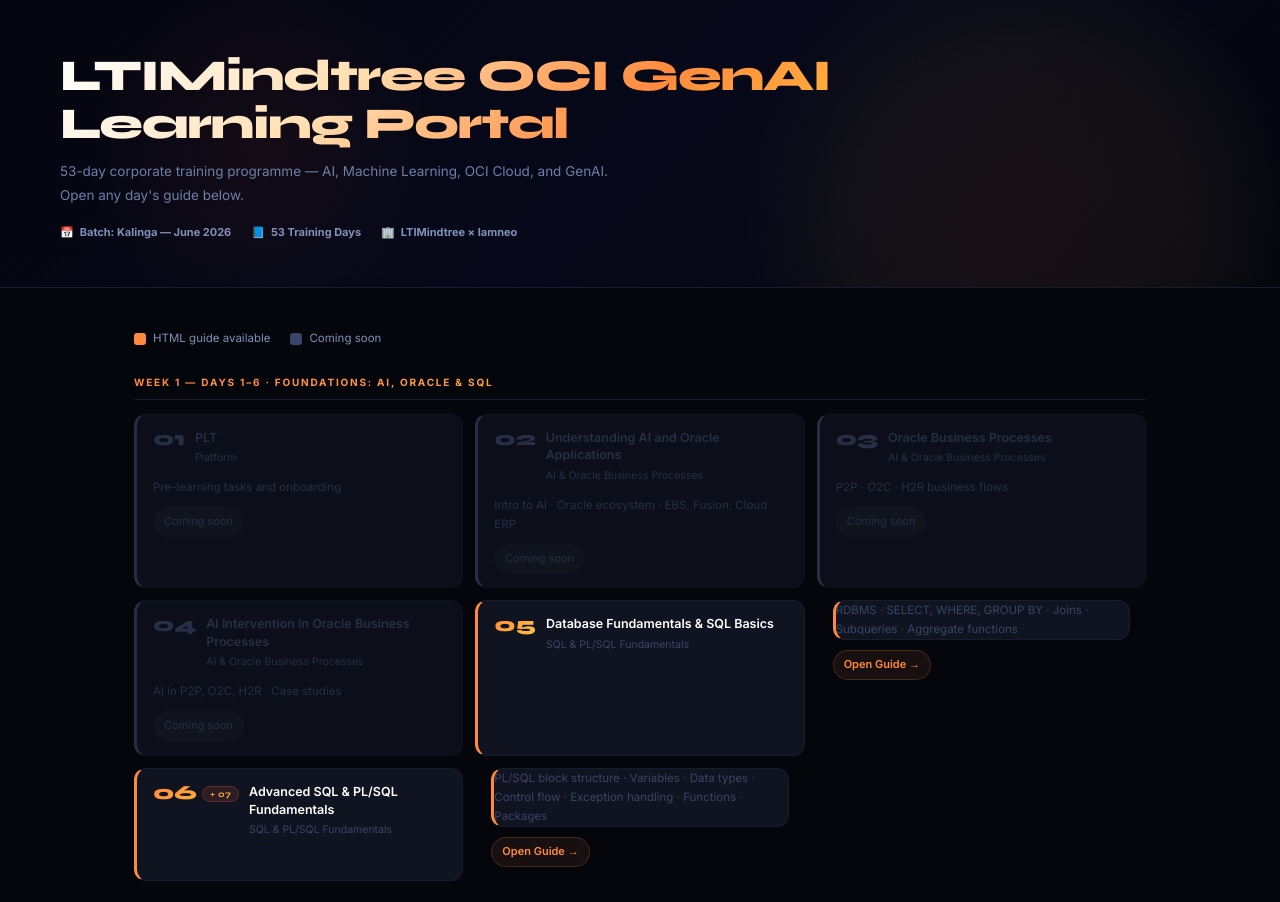
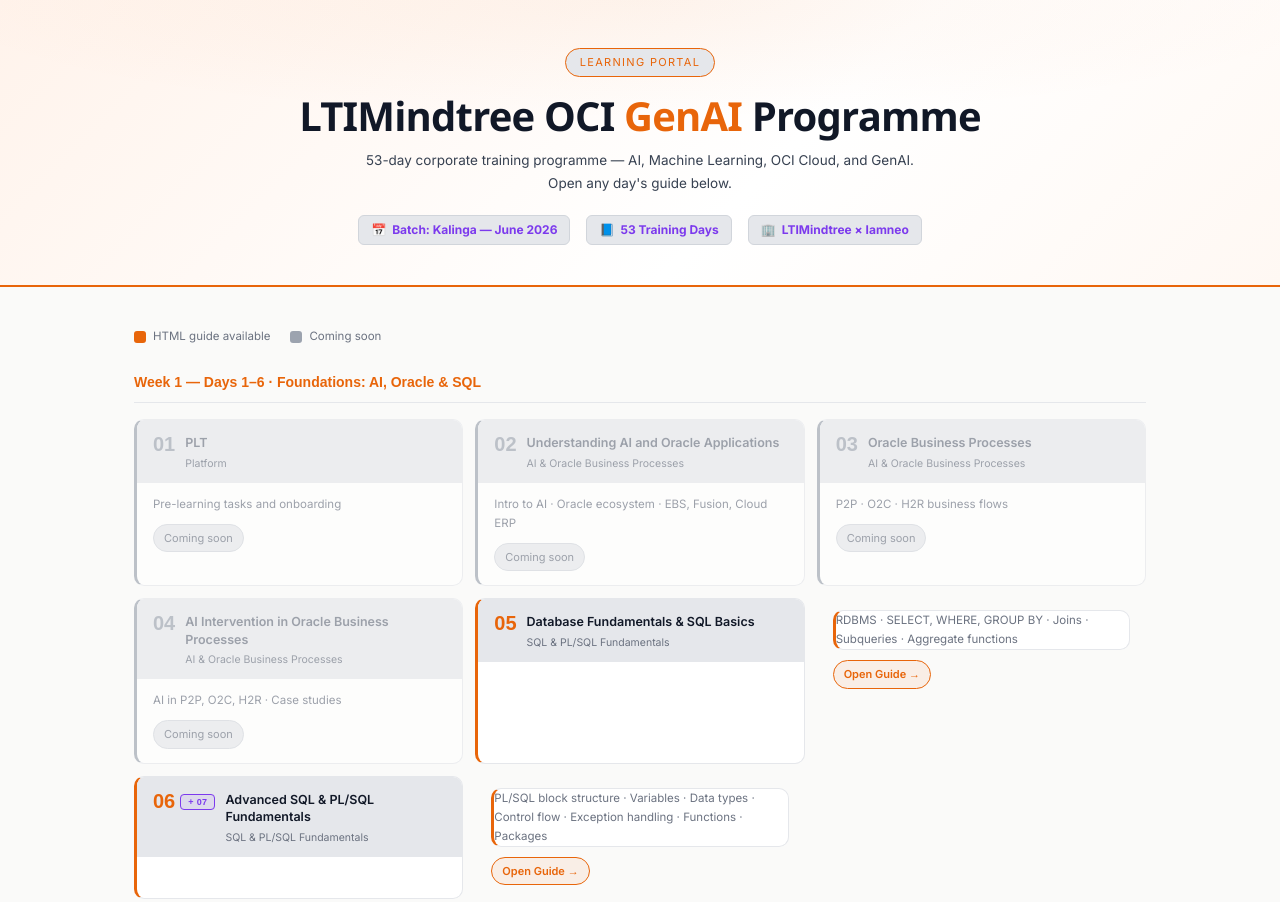
Before and after one commit to ragulraj-d/OCI-GENAI-LMS, a plain HTML site: page index.html in a window 1280 px wide. Shown: the top 902 px of the page. Drawn offline with Linux system fonts and the light colour scheme; a web font is replaced by a local one.

Commit message:
Restyle index page to match day13 light theme (Catppuccin, orange accent)

```diff
--- a/index.html
+++ b/index.html
@@ -4,59 +4,69 @@
 <meta charset="UTF-8">
 <meta name="viewport" content="width=device-width, initial-scale=1.0">
 <title>LTIMindtree OCI GenAI Programme — Learning Portal</title>
+<link rel="preconnect" href="https://fonts.googleapis.com">
+<link rel="preconnect" href="https://fonts.gstatic.com" crossorigin>
+<link href="https://fonts.googleapis.com/css2?family=Aptos+Display:wght@300;400;600;700&family=Inter:wght@300;400;500;600;700&display=swap" rel="stylesheet">
 <style>
-@import url('https://fonts.googleapis.com/css2?family=Inter:wght@400;500;600;700&family=Syne:wght@700;800&display=swap');
-:root{--bg:#05060c;--card:#101320;--border:#181c2e;--text:#e2eaff;--muted:#8090b8;--faint:#3a4466;}
+:root{
+  --base:#FAFAF9;--mantle:#FFFFFF;--crust:#F3F4F6;
+  --surface0:#E5E7EB;--surface1:#D1D5DB;--surface2:#9CA3AF;
+  --text:#111827;--subtext0:#374151;--subtext1:#6B7280;
+  --peach:#E8650A;--blue:#2563EB;--mauve:#7C3AED;--green:#16A34A;--faint:#9CA3AF;
+}
 *{margin:0;padding:0;box-sizing:border-box;}
 html{scroll-behavior:smooth;}
-body{background:var(--bg);color:var(--text);font-family:"Inter",sans-serif;font-size:14px;line-height:1.8;overflow-x:hidden;}
-.hero{background:linear-gradient(135deg,#04050e,#07091a,#04050e);border-bottom:1px solid var(--border);padding:52px 60px 44px;position:relative;overflow:hidden;}
-.hero::before{content:"";position:absolute;top:-80px;right:-40px;width:600px;height:600px;background:radial-gradient(circle,rgba(255,138,61,.08),rgba(255,194,61,.05) 40%,transparent 65%);border-radius:50%;}
-.hero::after{content:"";position:absolute;bottom:-60px;left:60px;width:400px;height:400px;background:radial-gradient(circle,rgba(255,92,61,.06),transparent 65%);border-radius:50%;}
-.hero h1{font-family:"Syne",sans-serif;font-size:clamp(24px,4vw,44px);font-weight:800;letter-spacing:-.03em;line-height:1.1;background:linear-gradient(135deg,#fff 0%,#ffe0b3 25%,#ff8a3d 50%,#ffc23d 75%,#ff5c3d 100%);-webkit-background-clip:text;-webkit-text-fill-color:transparent;background-clip:text;margin-bottom:10px;position:relative;z-index:1;}
-.hero p{color:#6d7fa8;font-size:13.5px;max-width:560px;position:relative;z-index:1;}
-.hero-meta{display:flex;gap:20px;margin-top:16px;flex-wrap:wrap;}
-.hm{font-size:11px;color:var(--faint);display:flex;align-items:center;gap:6px;position:relative;z-index:1;}
-.hm strong{color:var(--muted);}
+body{background:var(--base);color:var(--text);font-family:"Inter",'Segoe UI',sans-serif;font-size:14px;line-height:1.7;overflow-x:hidden;}
+
+.hero{background:linear-gradient(135deg,#FFF3EB 0%,#FFFFFF 60%,#FFF8F3 100%);border-bottom:2px solid var(--peach);padding:48px 60px 40px;text-align:center;position:relative;overflow:hidden;}
+.hero::before{content:"";position:absolute;inset:0;background:radial-gradient(ellipse 80% 60% at 50% 0%,rgba(232,101,10,.06) 0%,transparent 70%);pointer-events:none;}
+.hero-badge{display:inline-block;background:var(--surface0);border:1px solid var(--peach);color:var(--peach);font-size:11px;letter-spacing:.12em;text-transform:uppercase;padding:4px 14px;border-radius:20px;margin-bottom:16px;position:relative;z-index:1;}
+.hero h1{font-family:"Aptos Display",'Segoe UI',sans-serif;font-size:clamp(24px,4vw,40px);font-weight:700;color:var(--text);letter-spacing:-.02em;line-height:1.15;margin-bottom:10px;position:relative;z-index:1;}
+.hero h1 span{color:var(--peach);}
+.hero p{color:var(--subtext0);font-size:13.5px;max-width:560px;margin:0 auto;position:relative;z-index:1;}
+.hero-meta{display:flex;justify-content:center;gap:16px;margin-top:20px;flex-wrap:wrap;position:relative;z-index:1;}
+.hm{font-size:12px;color:var(--subtext0);background:var(--surface0);border:1px solid var(--surface1);padding:4px 12px;border-radius:6px;display:flex;align-items:center;gap:6px;}
+.hm strong{color:var(--mauve);}
 
 main{max-width:1100px;margin:0 auto;padding:40px 44px 60px;}
 .legend{display:flex;gap:20px;margin-bottom:24px;flex-wrap:wrap;}
-.leg{display:flex;align-items:center;gap:7px;font-size:11.5px;color:var(--muted);}
+.leg{display:flex;align-items:center;gap:7px;font-size:11.5px;color:var(--subtext1);}
 .leg-dot{width:12px;height:12px;border-radius:3px;flex-shrink:0;}
-.leg-dot.avail{background:#ff8a3d;}.leg-dot.soon{background:var(--faint);}
+.leg-dot.avail{background:var(--peach);}.leg-dot.soon{background:var(--surface2);}
 
 .week-block{margin-bottom:44px;}
-.week-label{font-size:10px;font-weight:700;letter-spacing:.18em;text-transform:uppercase;margin-bottom:14px;padding-bottom:8px;border-bottom:1px solid var(--border);background:linear-gradient(90deg,#ff8a3d,#ffc23d);-webkit-background-clip:text;-webkit-text-fill-color:transparent;background-clip:text;}
+.week-label{display:flex;align-items:center;gap:10px;font-size:14px;font-weight:700;font-family:"Aptos Display",sans-serif;letter-spacing:0;text-transform:none;margin-bottom:16px;padding-bottom:8px;border-bottom:1px solid var(--surface0);color:var(--peach);}
 .day-grid{display:grid;grid-template-columns:repeat(auto-fill,minmax(290px,1fr));gap:12px;}
 
-.day-card{background:var(--card);border:1px solid var(--border);border-radius:12px;overflow:hidden;transition:.2s;display:block;text-decoration:none;}
-.day-card:hover{transform:translateY(-2px);}
-.day-card.has-file{border-left:3px solid #ff8a3d;}
-.day-card.no-file{border-left:3px solid var(--faint);opacity:.65;cursor:default;pointer-events:none;}
-.dc-head{padding:14px 16px 10px;display:flex;align-items:flex-start;gap:10px;}
-.dc-num{font-family:"Syne",sans-serif;font-size:20px;font-weight:800;flex-shrink:0;line-height:1;}
-.day-card.has-file .dc-num{background:linear-gradient(135deg,#ff8a3d,#ffc23d);-webkit-background-clip:text;-webkit-text-fill-color:transparent;background-clip:text;}
-.day-card.no-file .dc-num{color:var(--faint);}
+.day-card{background:var(--mantle);border:1px solid var(--surface0);border-radius:10px;overflow:hidden;transition:.2s;display:block;text-decoration:none;}
+.day-card:hover{transform:translateY(-2px);box-shadow:0 6px 20px rgba(17,24,39,.06);}
+.day-card.has-file{border-left:3px solid var(--peach);}
+.day-card.no-file{border-left:3px solid var(--surface2);opacity:.65;cursor:default;pointer-events:none;}
+.dc-head{padding:14px 16px 10px;display:flex;align-items:flex-start;gap:10px;background:var(--surface0);}
+.dc-num{font-family:"Aptos Display",sans-serif;font-size:20px;font-weight:700;flex-shrink:0;line-height:1;}
+.day-card.has-file .dc-num{color:var(--peach);}
+.day-card.no-file .dc-num{color:var(--surface2);}
 .dc-info{flex:1;}
 .dc-title{font-size:12.5px;font-weight:600;line-height:1.4;margin-bottom:3px;}
-.day-card.has-file .dc-title{color:#fff;}
-.day-card.no-file .dc-title{color:var(--faint);}
-.dc-skill{font-size:10.5px;color:var(--faint);}
-.dc-body{padding:0 16px 14px;}
-.dc-sessions{font-size:11.5px;color:var(--faint);line-height:1.65;}
-.multi-badge{font-size:9px;font-weight:700;padding:2px 7px;border-radius:20px;background:rgba(255,92,61,.12);color:#ff5c3d;border:1px solid rgba(255,92,61,.25);margin-left:5px;letter-spacing:.04em;vertical-align:middle;}
-.dc-link{display:inline-flex;align-items:center;gap:5px;margin-top:10px;font-size:11px;font-weight:600;color:#ff8a3d;padding:4px 10px;background:rgba(255,138,61,.08);border:1px solid rgba(255,138,61,.2);border-radius:20px;text-decoration:none;}
-.dc-link:hover{background:rgba(255,138,61,.15);}
-.dc-soon{display:inline-flex;align-items:center;gap:5px;margin-top:10px;font-size:11px;color:var(--faint);padding:4px 10px;background:rgba(255,255,255,.03);border:1px solid var(--border);border-radius:20px;}
+.day-card.has-file .dc-title{color:var(--text);}
+.day-card.no-file .dc-title{color:var(--subtext1);}
+.dc-skill{font-size:10.5px;color:var(--subtext1);}
+.dc-body{padding:12px 16px 14px;}
+.dc-sessions{font-size:11.5px;color:var(--subtext1);line-height:1.65;}
+.multi-badge{font-size:9px;font-weight:700;padding:2px 7px;border-radius:4px;background:rgba(124,58,237,.08);color:var(--mauve);border:1px solid var(--mauve);margin-left:5px;letter-spacing:.04em;vertical-align:middle;text-transform:uppercase;}
+.dc-link{display:inline-flex;align-items:center;gap:5px;margin-top:10px;font-size:11px;font-weight:600;color:var(--peach);padding:4px 10px;background:rgba(232,101,10,.08);border:1px solid var(--peach);border-radius:20px;text-decoration:none;}
+.dc-link:hover{background:rgba(232,101,10,.15);}
+.dc-soon{display:inline-flex;align-items:center;gap:5px;margin-top:10px;font-size:11px;color:var(--subtext1);padding:4px 10px;background:var(--surface0);border:1px solid var(--surface1);border-radius:20px;}
 
-footer{border-top:1px solid var(--border);padding:24px 60px;text-align:center;font-size:11.5px;color:var(--faint);}
-footer strong{background:linear-gradient(90deg,#ff8a3d,#ffc23d);-webkit-background-clip:text;-webkit-text-fill-color:transparent;background-clip:text;}
-@media(max-width:600px){.hero{padding:36px 24px 32px;}.main{padding:28px 20px 40px;}.week-label,.dc-num{font-size:16px;}}
+footer{border-top:1px solid var(--surface0);padding:24px 60px;text-align:center;font-size:11.5px;color:var(--subtext1);}
+footer strong{color:var(--peach);font-family:"Aptos Display",sans-serif;}
+@media(max-width:600px){.hero{padding:36px 24px 32px;}main{padding:28px 20px 40px;}.week-label{font-size:13px;}.dc-num{font-size:16px;}}
 </style>
 </head>
 <body>
 <div class="hero">
-  <h1>LTIMindtree OCI GenAI<br>Learning Portal</h1>
+  <div class="hero-badge">Learning Portal</div>
+  <h1>LTIMindtree OCI <span>GenAI</span> Programme</h1>
   <p>53-day corporate training programme — AI, Machine Learning, OCI Cloud, and GenAI. Open any day's guide below.</p>
   <div class="hero-meta">
     <span class="hm">📅 <strong>Batch: Kalinga — June 2026</strong></span>
```
